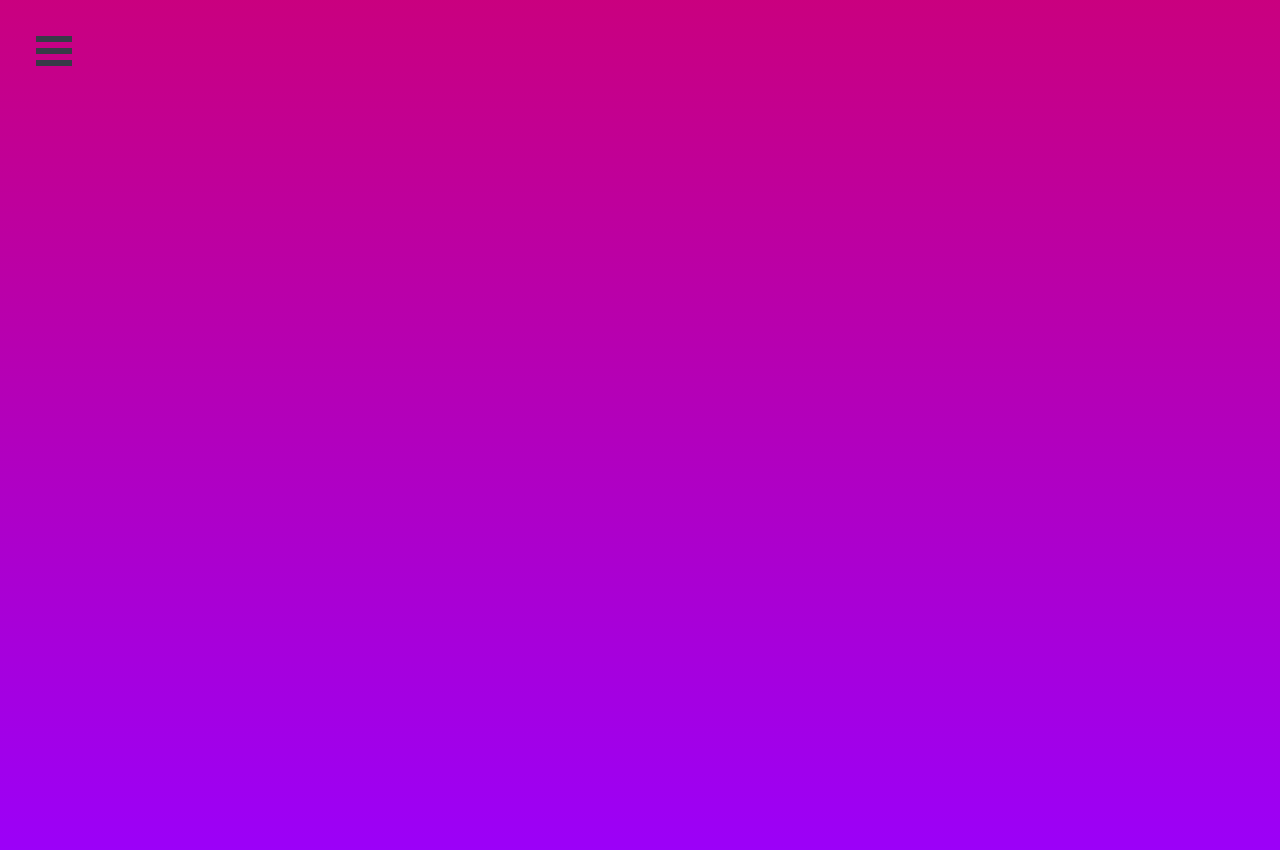
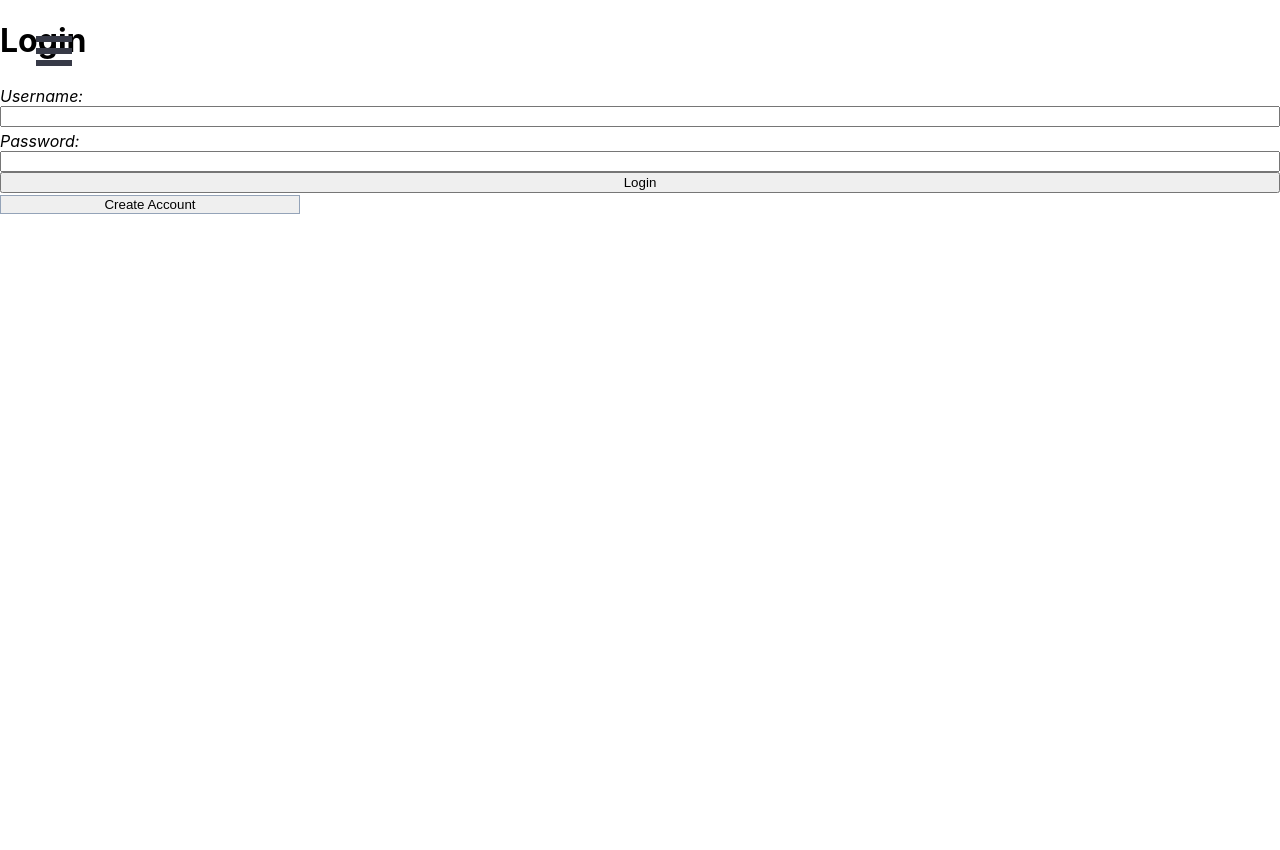
Before and after one commit to software-students-spring2022/final-project-mycryptopal, a React (Create React App) app in the folder front-end/: page /login in a window 1280 px wide. Shown: the top 850 px of the page. After the commit the page ends 800 px from the top, so only its background shows below. Built offline with nearby package versions, Linux system fonts and the light colour scheme.

Commit message:
dealing with some button issues

```diff
--- a/front-end/src/App.css
+++ b/front-end/src/App.css
@@ -17,15 +17,3 @@
   border: 1px solid #94A3B8;
   cursor: pointer;
 }
-
-.login{
-  background:linear-gradient(rgba(250,0,0,0.5),transparent);
-  background-color:rgb(153, 0, 255); /*this your primary color*/
-  height : 900px;
-  width: 10000px;
-  /*width: 400px;*/
-  display: flex;
-  flex-direction: column;
-  align-items: center;
-  gap: 2rem;
-}
--- a/front-end/src/Login.js
+++ b/front-end/src/Login.js
@@ -10,10 +10,10 @@ function Login() {
                 <input name="username" type="text"></input>
                 <label for="password">Password:</label>
                 <input name="password" type="text"></input>
-                <input id="loginButton" type="button" value="Login"></input>
+                <input id="loginButton" type="button" onClick="location.href='Home'" value="Login"></input>
             </form>
         </div>
-        <button className= "page-button"> Create Account </button>
+        <button className= "page-button" onClick="location.href='Registration'"> Create Account </button>
     </div>
     )
 }
--- a/front-end/src/Registration.js
+++ b/front-end/src/Registration.js
@@ -14,7 +14,7 @@ function Registration() {
                 <input name="password" type="text"></input>
                 <label for="repassword">Reenter Password:</label>
                 <input name="repassword" type="text"></input>
-                <input id="create" type="button" value="Create"></input>
+                <input id="create" type="button" onClick="location.href='Home'" value="Create"></input>
             </form>
         </div>
     </div>
```
